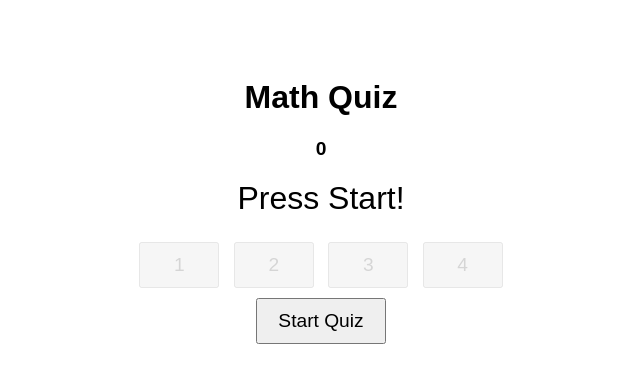
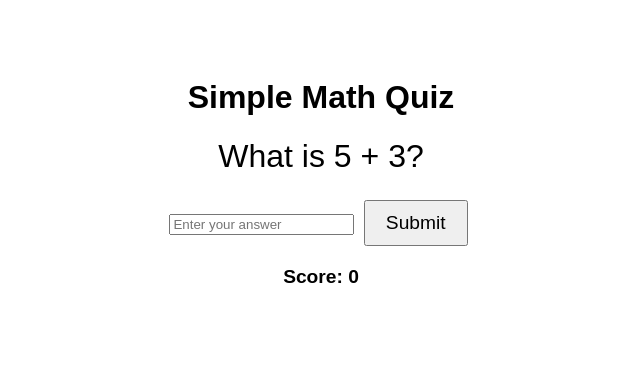
Before and after one commit to kimbloom30-cell/SIMPLE-MATH-GAME, a plain HTML site: page index.html in a window 1280 px wide. Shown: the whole page, without its empty margins (319-959 px from the left). Drawn offline with Linux system fonts and the light colour scheme.

Commit message:
Update index.html

```diff
--- a/index.html
+++ b/index.html
@@ -3,23 +3,16 @@
 <head>
     <meta charset="UTF-8">
     <meta name="viewport" content="width=device-width, initial-scale=1.0">
-    <title>Math Quiz</title>
+    <title>Simple Math Quiz</title>
     <link rel="stylesheet" href="style.css">
 </head>
 <body>
-
-    <h1>Math Quiz</h1>
-    <div id="score">0</div>
-    <div id="question">Press Start!</div>
+    <h1>Simple Math Quiz</h1>
+    <div id="question">What is 5 + 3?</div>
+    <input type="number" id="answer" placeholder="Enter your answer">
+    <button id="submit">Submit</button>
     <div id="feedback"></div>
-    <div class="options">
-        <button id="opt1" disabled>1</button>
-        <button id="opt2" disabled>2</button>
-        <button id="opt3" disabled>3</button>
-        <button id="opt4" disabled>4</button>
-    </div>
-    <button id="startBtn">Start Quiz</button>
-
+    <div id="score">Score: 0</div>
     <script src="script.js"></script>
 </body>
 </html>
```
